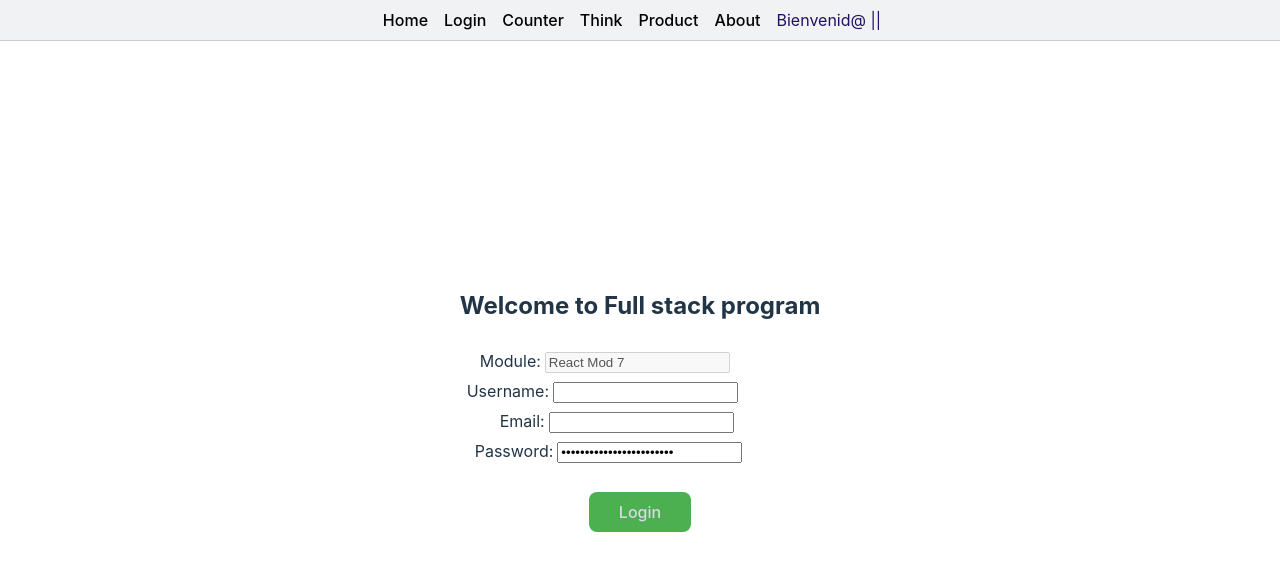
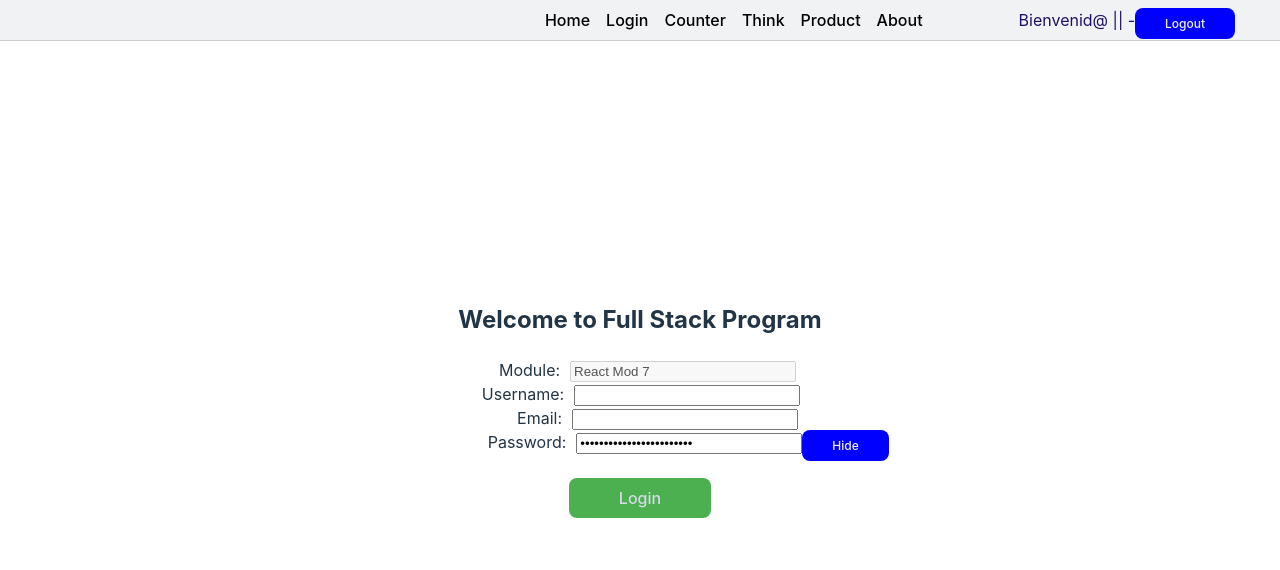
Before and after one commit to svigabriel/frontendReactjs, a React (Vite) app: page /frontendReactjs/login in a window 1280 px wide. Shown: the top 570 px of the page. Built offline with nearby package versions, Linux system fonts and the light colour scheme.

Commit message:
Examen Final hasta ejercicio 6 masomenos

```diff
--- a/src/App.css
+++ b/src/App.css
@@ -62,8 +62,8 @@
 .nav-username {
   text-decoration: none;
   color: rgb(33, 15, 105);
-  margin-right: 1rem;
-  text-align: justify;
+  margin-left: 5rem;
+  margin-right: -25rem;
 }
 .nav-link:hover {
   color: #5378c3;
@@ -106,7 +106,7 @@
   cursor: pointer;
 }
 .btn_login{
-  padding: 10px 30px;
+  padding: 10px 50px;
   background: #4CAF50;;
   border: none;
   color: #d9d9e8;
@@ -120,3 +120,14 @@
 .modal-warning {
   background: #e8adb3;
 }
+
+.btn_show {
+  position: absolute;
+  padding: 8px 30px;
+  background-color: blue;
+  border: none;
+  color: #f1f1f5;
+  font-size: 12px;
+  cursor: pointer;
+
+}
--- a/src/components/Forms/FormLoginWithMotion.jsx
+++ b/src/components/Forms/FormLoginWithMotion.jsx
@@ -12,26 +12,30 @@ const FormWithMotionAndHook = ({ titleForm }) => {
     const { formData, handleChange, resetForm } = useForm(initialState);
     const [showModal, setShowModal] = useState(false);
     const [modalType, setModalType] = useState("succes");
-    const passwordinicial = useSelector((state) => state.form.password);
+    const [showPassword, setShowPassword] = useState(false);
+    const passwordinicio = useSelector((state) => state.form.password);
 
     const handleSubmit = (e) => {
         e.preventDefault();
         //debugger;
-        if (passwordinicial === formData.password) {
-            dispatch(setUsername( formData.username));
-            dispatch(setEmail( formData.email));
+        if (passwordinicio === formData.password) {
+            dispatch(setUsername(formData.username));
+            dispatch(setEmail(formData.email));
             console.log('datos del formulario', formData);
             setModalType("success");
             setShowModal(true);
         }
         else {
-            console.log('passwordinicial', passwordinicial);
-            console.log('passwordingresado', formData.password);
-            dispatch(setUsername( ' '));
-            dispatch(setEmail( ' '));
+            console.log('password ingresado', formData.password);
+            console.log('password de inicio', passwordinicio);
+            dispatch(setUsername(' '));
+            dispatch(setEmail(' '));
             setModalType("warning");
             setShowModal(true);
         }
+    };
+    const togglePasswordVisibility = () => {
+        setShowPassword ((prev)=> !prev); // Cambio de visibilidad del estato
     };
 
 
@@ -61,97 +65,60 @@ const FormWithMotionAndHook = ({ titleForm }) => {
                 >
                     <h2>{titleForm}</h2>
                 </motion.div>
-                <table>
-
                 <motion.div
                     initial={{ x: -100 }}
                     animate={{ x: 0 }}
                     transition={{ duration: 0.5 }}
                 >
-                        <div>
-
-                            <tr>
-                                <td>
-                                    <label style={{ marginLeft: "15px" }}>Module:</label>
-                                </td>
-                                <td>
+                    <label style={{ marginLeft: "15px" }}>Module:
                         <input
+                            style= {{width: "60%",marginLeft: "10px"}}
                             type="text"
                             name="module"
                             value={formData.module} readOnly disabled
                         />
-                                </td>
-                            </tr>
-
-                        </div>
+                    </label>
                 </motion.div>
                 <motion.div
                     initial={{ x: -100 }}
                     animate={{ x: 0 }}
                     transition={{ duration: 0.5 }}
                 >
-                        <div>
-
-                            <tr>
-                                <td>
-                                    <label style={{ marginLeft: "2px" }}> Username:</label>
-                                </td>
-                                <td>
-                                    <input
+                    <label style={{ marginLeft: "2px" }}> Username:
+                        <input style= {{width: "60%",marginLeft: "10px"}}
                             type="text"
                             name="username"
                             value={formData.username} onChange={handleChange} required
                         />
-                                </td>
-                            </tr>
-
-                        </div>
+                    </label>
                 </motion.div>
                 <motion.div
                     initial={{ x: -100 }}
                     animate={{ x: 0 }}
                     transition={{ duration: 0.5 }}
                 >
-                        <div>
-
-                            <tr>
-                                <td>
-                                    <label style={{ marginLeft: "35px" }}> Email:</label>
-                                </td>
-                                <td>
-                                    <input
+                    <label style={{ marginLeft: "35px" }}> Email:
+                        <input style= {{width: "60%",marginLeft: "10px"}}
                             type="email"
                             name="email"
                             value={formData.email} onChange={handleChange} required
                         />
-                                </td>
-                            </tr>
-
-                        </div>
+                    </label>
                 </motion.div>
                 <motion.div
                     initial={{ x: -100 }}
                     animate={{ x: 0 }}
                     transition={{ duration: 0.5 }}
                 >
-                        <div>
-
-                            <tr>
-                                <td>
-                                    <label style={{ marginLeft: "10px" }}> Password:</label>
-                                </td>
-                                <td>
-                                    <input
-                                        type="password"
+                    <label style={{ marginLeft: "10px" }}> Password:
+                        <input style= {{width: "60%",marginLeft: "10px"}}
+                            type={showPassword ? "text" : "password"}
                             name="password"
                             value={formData.password} onChange={handleChange} required
                         />
-                                </td>
-                            </tr>
-
-                        </div>
+                        <button className="btn_show"  type="button" onClick={togglePasswordVisibility}>{showPassword ? "Show" : "Hide"} </button>
+                    </label>
                 </motion.div>
-                </table>
                 <br></br>
                 <motion.div
                     initial={{ y: 100 }}
--- /dev/null
+++ b/src/components/Modals/ModalLogout.jsx
@@ -0,0 +1,29 @@
+import { motion } from "motion/react"
+
+// eslint-disable-next-line react/prop-types
+const ModalLogout = ({ visible, message , onClose }) => {
+    if (!visible) {
+        return null;
+    }
+    console.log("ModalLogout");
+return (
+        <div className="modal-overlay">
+            <motion.div
+                className={`notification-success `}
+                initial={{opacity: 0, y: -20}}
+                animate={{opacity: 1, y: 0}}
+                transition={{duration: 0.5}}
+            >
+                <div>
+                    <p>{message}</p>
+                </div>
+                <button
+                    className="close-btn-success"
+                    onClick={onClose}>
+                    X
+                </button>
+            </motion.div>
+        </div>
+    );
+};
+export default ModalLogout;
--- a/src/components/Navigation/Navigator.jsx
+++ b/src/components/Navigation/Navigator.jsx
@@ -1,10 +1,23 @@
 import { Link } from "react-router";
+import { useState } from "react";
 import { useSelector } from 'react-redux'
-
+import ModalLogout from "../Modals/ModalLogout.jsx";
 
 const Navigator = () => {
+    const [showModal, setShowModal] = useState(false);
     const { username, email} = useSelector((state) => state.form);
+
+    const Logout = () => {
+        console.log("llega aqui logout");
+        <ModalLogout visible={showModal}
+        message ="Deseas salir??"
+        onClose={onCloseModalLogout}/>
+    };
+    const onCloseModalLogout = () => {
+        setShowModal(false);
+    };
     return (
+
         <nav className="navbar">
             <Link to="/" className="nav-link">Home</Link>
             <Link to="/login" className="nav-link">Login</Link>
@@ -13,10 +26,15 @@ const Navigator = () => {
             <Link to="/product" className="nav-link">Product</Link>
             <Link to="/about" className="nav-link">About</Link>
 
-            <span className="nav-username">Bienvenid@ {username}||{email} </span>
+            <span className="nav-username">Bienvenid@ {username}||{email} -
+             <button className="btn_show"  type="button"
+             onClick={Logout}>Logout</button></span>
 
 
         </nav>
+
+
+
     );
 }
 export default Navigator;
--- a/src/screens/Login.jsx
+++ b/src/screens/Login.jsx
@@ -5,7 +5,7 @@ import FormLoginWithMotion from "../components/Forms/FormLoginWithMotion.jsx";
 const Login = () => {
     return(
         <>
-            <FormLoginWithMotion titleForm={"Welcome to Full stack program"}/>
+            <FormLoginWithMotion titleForm={"Welcome to Full Stack Program"}/>
         </>
     )
 }
```
Lines whose indentation alone changed are shown as unchanged.
